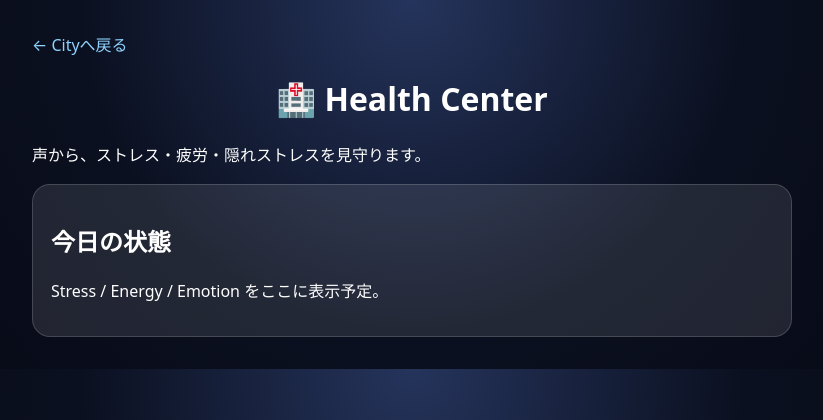
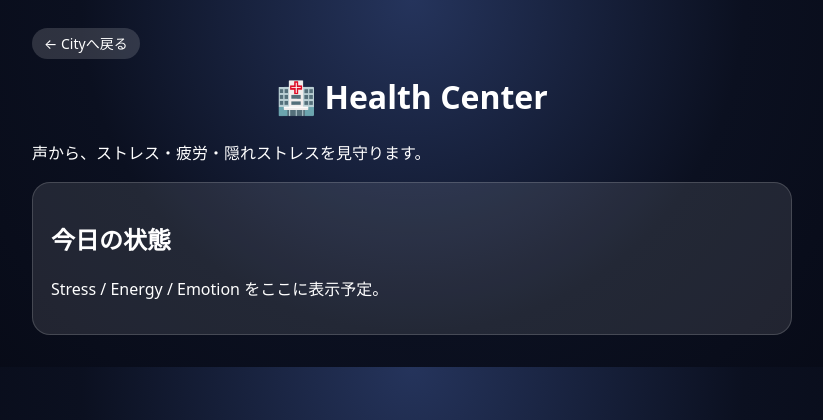
Before and after one commit to kontakun1120-bit/voiceaurahealth, a Flask app: page /health in a window 1280 px wide. Shown: the top 420 px of the page, without its empty margins (228-1051 px from the left). Run offline with Flask 3, Linux system fonts and the light colour scheme.

Commit message:
Add files via upload

```diff
--- a/templates/health.html
+++ b/templates/health.html
@@ -8,7 +8,7 @@
 <body>
 
 <div class="page">
-  <a href="/" class="back">← Cityへ戻る</a>
+  <a href="/" class="back-city">← Cityへ戻る</a>
 
   <h1>🏥 Health Center</h1>
   <p>声から、ストレス・疲労・隠れストレスを見守ります。</p>
```
